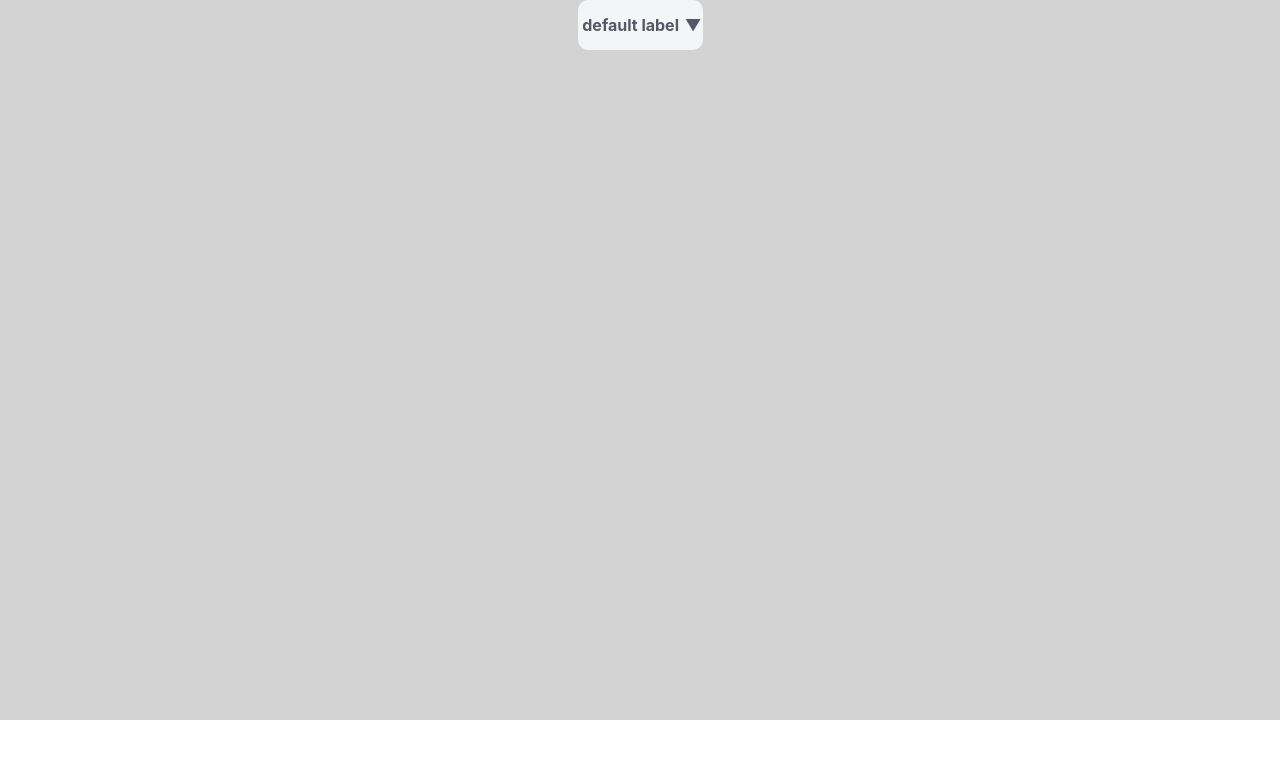
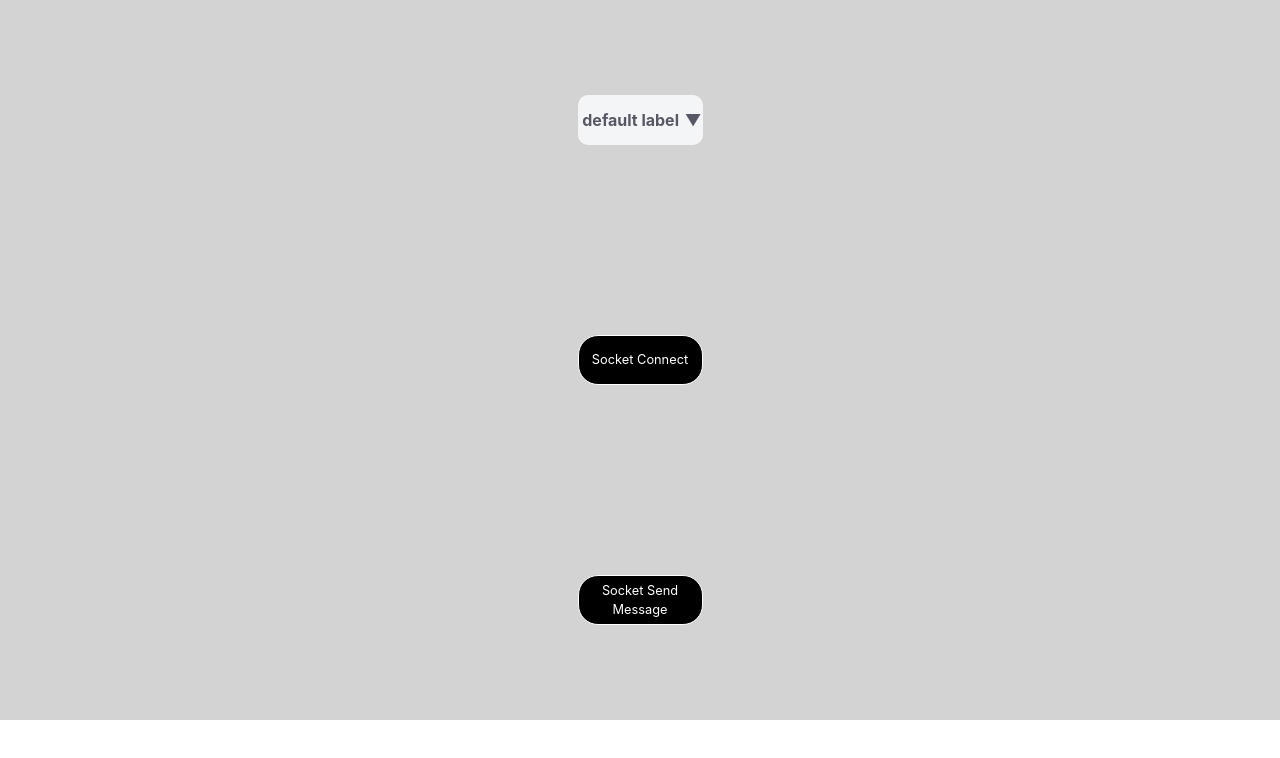
Before and after one commit to TiagoUmemura/react-starter, a React (Create React App) app: page /home in a window 1280 px wide. Shown: the top 758 px of the page. Built offline with nearby package versions, Linux system fonts and the light colour scheme.

Commit message:
call socket action that pass in middleware

```diff
--- a/src/pages/home/index.js
+++ b/src/pages/home/index.js
@@ -1,10 +1,14 @@
 import React, {useState} from 'react';
+import { useDispatch } from 'react-redux'
 
 import { Container } from './styles';
 import Dropdown from 'components/dropdown/dropdown'
+import Button from 'components/button'
+import {socketConnect, sendMessage} from 'store/ducks/socket/actions'
 
 function Home() {
   const [value, setValue] = useState('')
+  const dispatch = useDispatch()
 
   const DropdownValues = [
     { fields: ['Test'], value: 'test' },
@@ -24,6 +28,20 @@ function Home() {
         width='125px'
         height='50px'
       />
+      <Button
+        bgColor='black'
+        width='125px'
+        height='50px'
+        text='Socket Connect'
+        onClickHandler={() => dispatch(socketConnect())}
+      />
+      <Button
+        bgColor='black'
+        width='125px'
+        height='50px'
+        text='Socket Send Message'
+        onClickHandler={() => dispatch(sendMessage('message text'))}
+      />
     </Container>
   );
 }
--- a/src/pages/home/styles.js
+++ b/src/pages/home/styles.js
@@ -7,4 +7,5 @@ export const Container = styled.div`
     align-items: center;
     height: 90vh;
     width: 100%;
+    justify-content: space-around;
 `;
--- a/src/store/ducks/socket-middleware/socket-middleware.js
+++ b/src/store/ducks/socket-middleware/socket-middleware.js
@@ -1,11 +1,12 @@
 import openSocket from 'socket.io-client'
+import {Types} from '../socket/reducers'
 
 const socketMiddleware = () => {
     let socket = null
 
     return store => next => (action) => {
         switch (action.type) {
-            case 'WS_CONNECT':
+            case Types.WS_CONNECT:
                 if (socket !== null) {
                     socket.close()
                 }
@@ -23,16 +24,20 @@ const socketMiddleware = () => {
                     console.log(receivedMessage)
                 })
                 break
-            case 'WS_DISCONNECT':
+            case Types.WS_DISCONNECT:
                 if (socket !== null) {
                     console.warn('FECHANDO SOCKET')
                     socket.close()
                   }
                   socket = null
                 break
-            case 'SEND_MESSAGE':
-                //sendo message on socket channel
-                socket.emit('sendMessage', action.payload.message)
+            case Types.SEND_MESSAGE:
+                //send message on socket channel
+                if(socket !== null) {
+                    socket.emit('sendMessage', action.payload.message)
+                } else {
+                    console.log('socket não está conectado: ' + action.payload.message)
+                }
                 break
             default:
                 return next(action)
```
